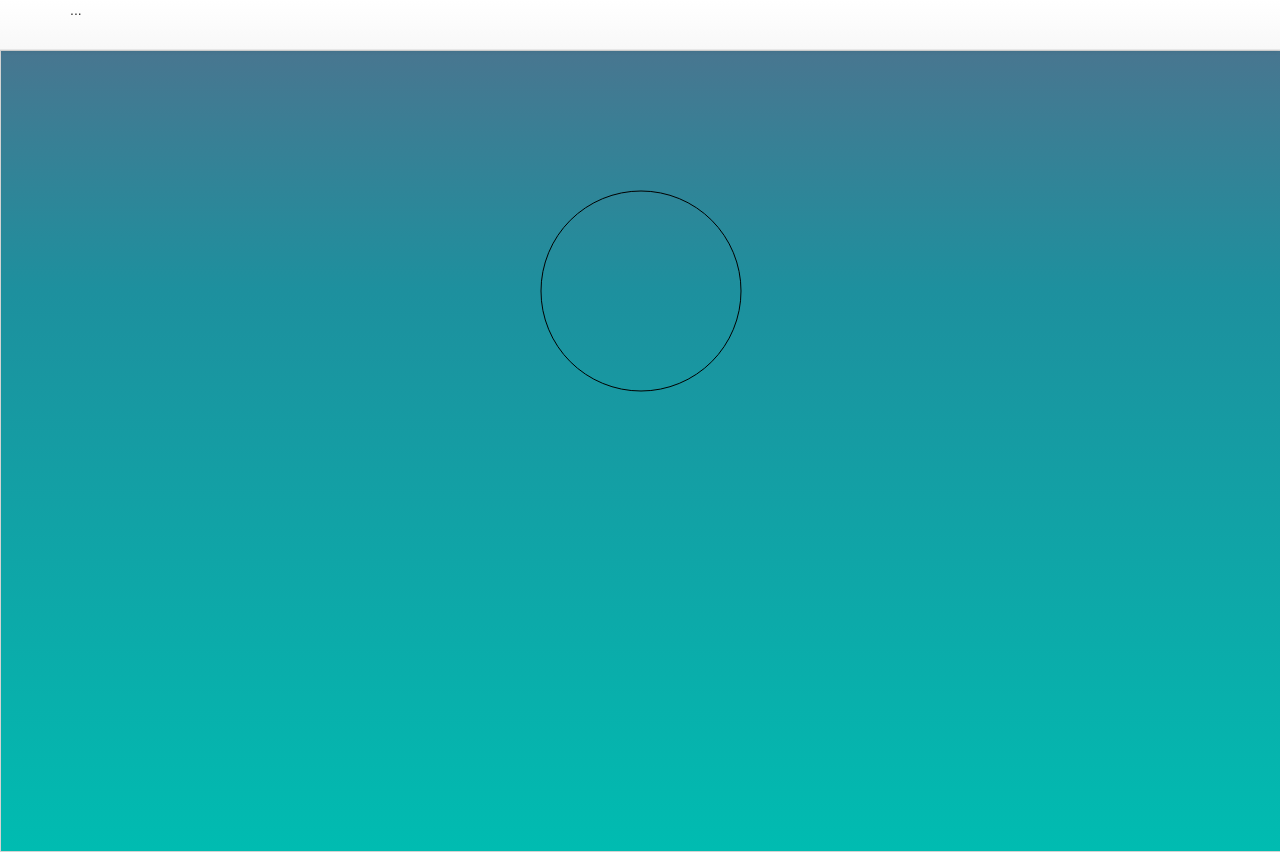
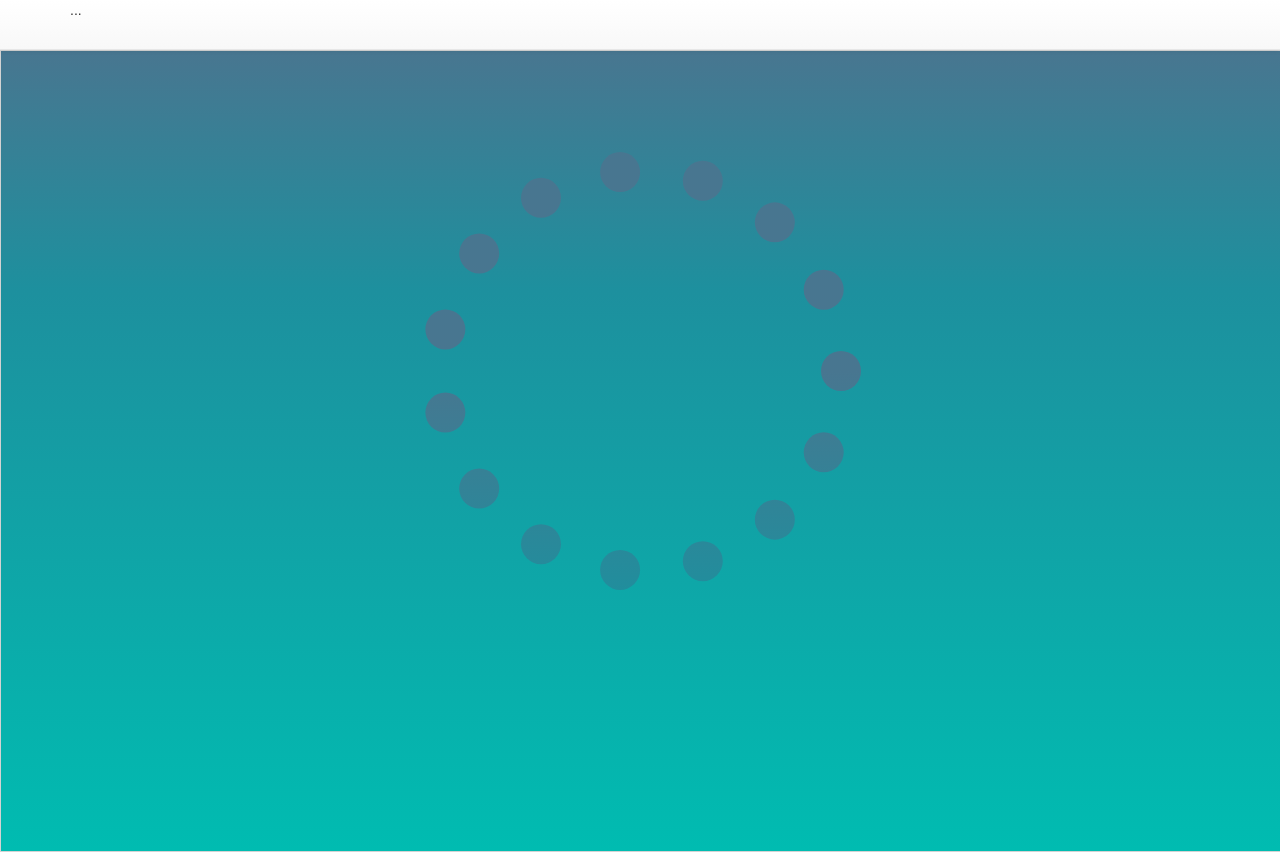
Before and after one commit to LouieAlucard/iat381_a02, a plain HTML site: page index.html in a window 1280 px wide. Drawn offline with Linux system fonts and the light colour scheme.

Commit message:
interface test using canvas

```diff
--- a/js/tasklistController.js
+++ b/js/tasklistController.js
@@ -16,9 +16,28 @@ todoApp.controller('taskListCtrl', ['$scope', '$document', function ($scope, $do
 	    ctx.fillStyle = grd;
 	    ctx.fill();
 
-	    ctx.beginPath();
-		ctx.arc(canvas.width/2,canvas.height*0.3,100,0,2*Math.PI);
-		ctx.stroke();
+	    //large task circle
+	    ctx.translate(canvas.width/2,canvas.height*0.4);
+
+	    var disR = 200;
+	    var angle = 0;
+	    var coords = [];
+	    while (angle < 360) {
+	    	coords.push([disR*Math.cos(Math.PI*(angle/180)), disR*Math.sin(Math.PI*(angle/180))]);
+	    	angle = angle + 24;
+	    }
+
+		for(var i = 0; i < coords.length; i++){
+		    ctx.beginPath();
+		    ctx.arc(coords[i][0], coords[i][1], 20, 0, Math.PI * 2, true);
+		    ctx.fill();
+		}
+
+
+
+
+
+
     }
 
     draw();
--- a/views/home.html
+++ b/views/home.html
@@ -5,7 +5,7 @@
 </nav>
 
 
-<canvas id="myCanvas" style="border:1px solid #d3d3d3;"></canvas>
+<canvas id="tasklistCanvas" style="border:1px solid #d3d3d3;"></canvas>
 
 
 
```
